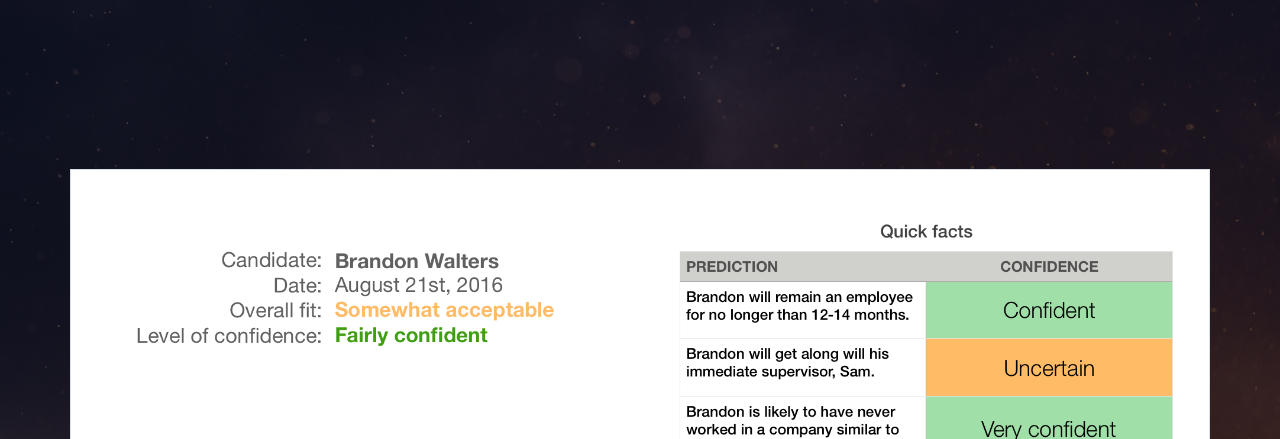
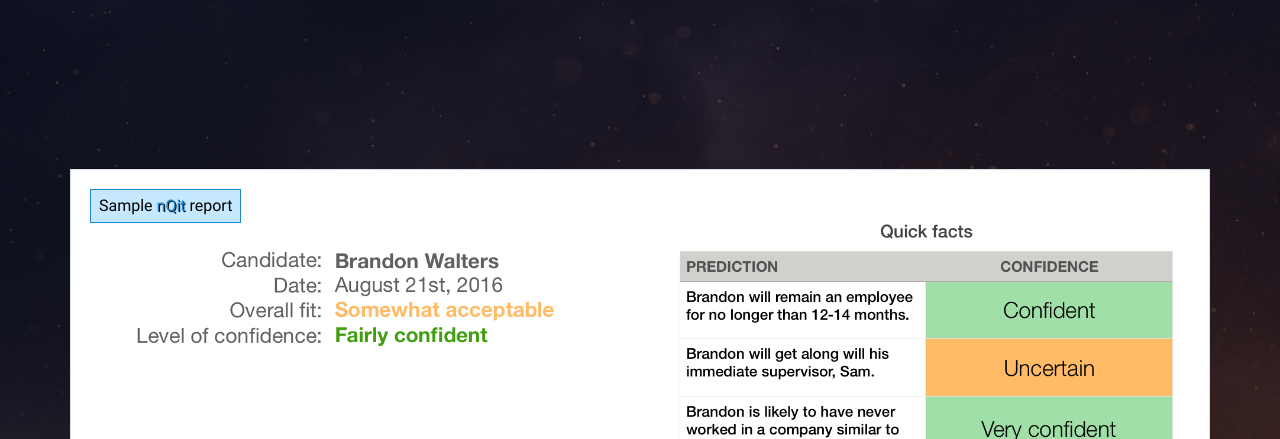
Before and after one commit to catchsparrow-fab/nqit, a plain HTML site: page company_website/template/index.html in a window 1280 px wide. Shown: the part 361-800 px from the top of the page. Drawn offline with Linux system fonts and the light colour scheme.

Commit message:
More changes

```diff
--- a/company_website/template/index.html
+++ b/company_website/template/index.html
@@ -23,6 +23,19 @@
 	<link rel="apple-touch-icon" sizes="144x144" href="img/favicons/apple-touch-icon-144x144.png">
 	<link rel="apple-touch-icon" sizes="152x152" href="img/favicons/apple-touch-icon-152x152.png">
 	<link rel="apple-touch-icon" sizes="180x180" href="img/favicons/apple-touch-icon-180x180.png">
+    <style>
+        .image-header {
+            position: absolute;
+            left: 20px;
+            top: 20px;
+            z-index: 1000;
+            color: black;
+            /*text-shadow: 1px 1px black;*/
+            padding: 8px;
+            border: 1px solid #28C;
+            background: rgba(41, 171, 255, 0.27);
+        }
+    </style>
 	<!-- Include StyleSheets -->
 	<link rel="stylesheet" href="css/style.min.css">
 	<!-- <link rel="stylesheet" href="css/custom.css"> -->
@@ -114,6 +127,7 @@
 					<div class="row">
 						<div class="col-md-12">
 							<div class="header-soft-mac">
+                                <div class="image-header">Sample <span style="color:#28C; text-shadow:1px 1px black;">nQit</span> report</div>
 								<!-- Play button for video trigger -->
 								<!-- End of Play button for video trigger -->
 								<img src="/img/report.png" style="border: 1px solid #dae0e7" class="header-soft-mac-img" alt="Soft screen"> </div>
```
